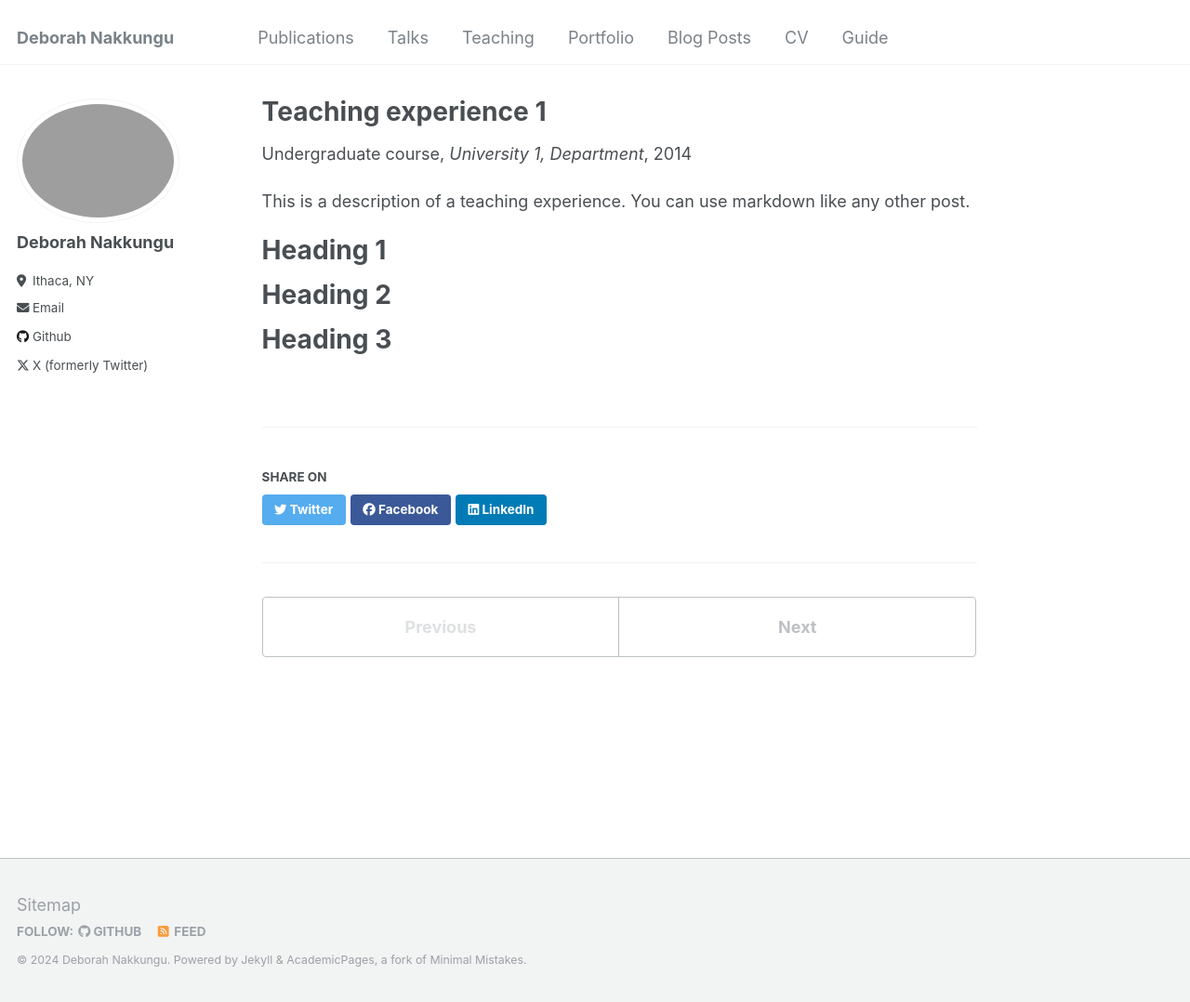
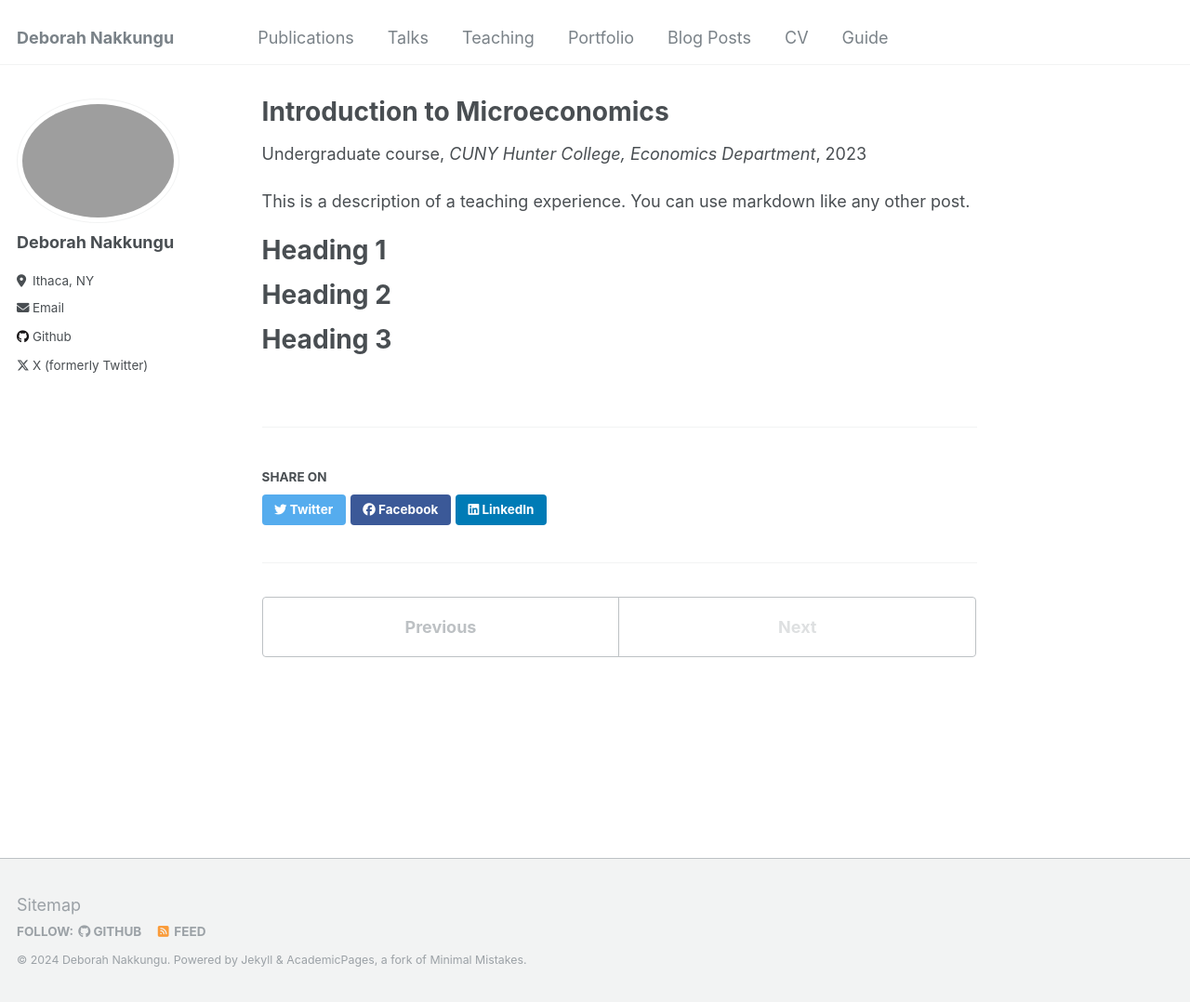
Before and after one commit to deborahnakkungu/deborahnakkungu.github.io, a Jekyll site: the page built from _teaching/2014-spring-teaching-1.md, in a window 1280 px wide and 1078 px high. Shown: the whole window at 93% size. Built offline with Jekyll 4.4.1, drawn with Linux system fonts in a browser that asks for light colours.

Commit message:
Update 2014-spring-teaching-1.md

```diff
--- a/_teaching/2014-spring-teaching-1.md
+++ b/_teaching/2014-spring-teaching-1.md
@@ -1,11 +1,11 @@
 ---
-title: "Teaching experience 1"
+title: "Introduction to Microeconomics"
 collection: teaching
 type: "Undergraduate course"
-permalink: /teaching/2014-spring-teaching-1
-venue: "University 1, Department"
-date: 2014-01-01
-location: "City, Country"
+permalink: /teaching/2023-fall-ECO 100
+venue: "CUNY Hunter College, Economics Department"
+date: 2023-08-26
+location: "NY, New York"
 ---
 
 This is a description of a teaching experience. You can use markdown like any other post.
```
